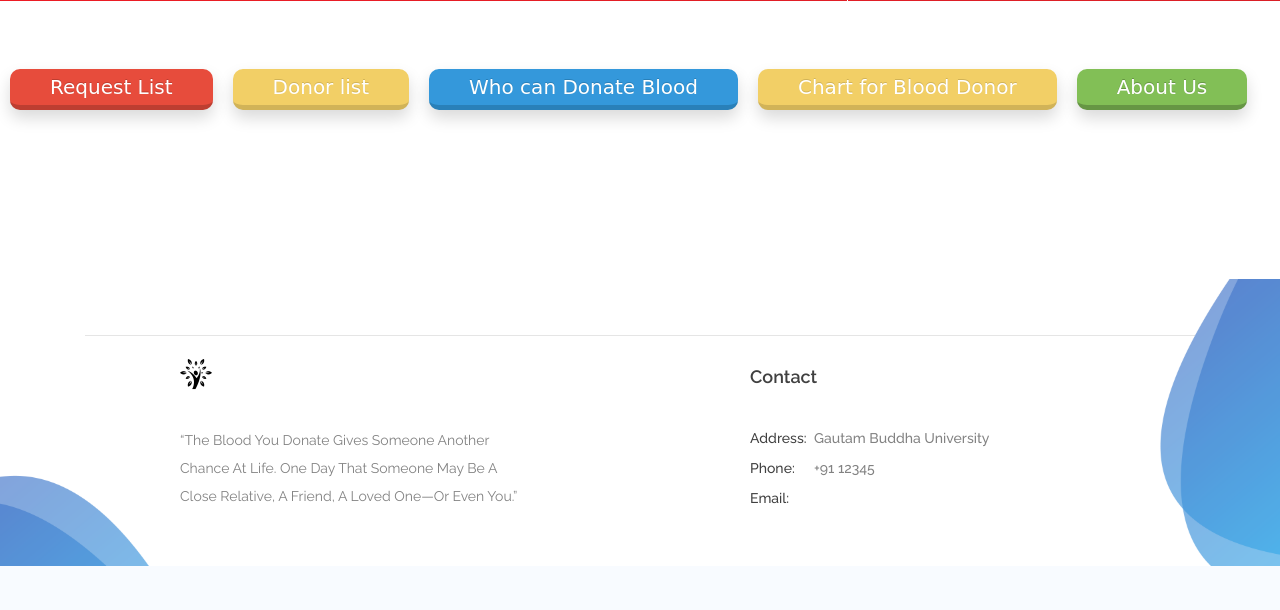
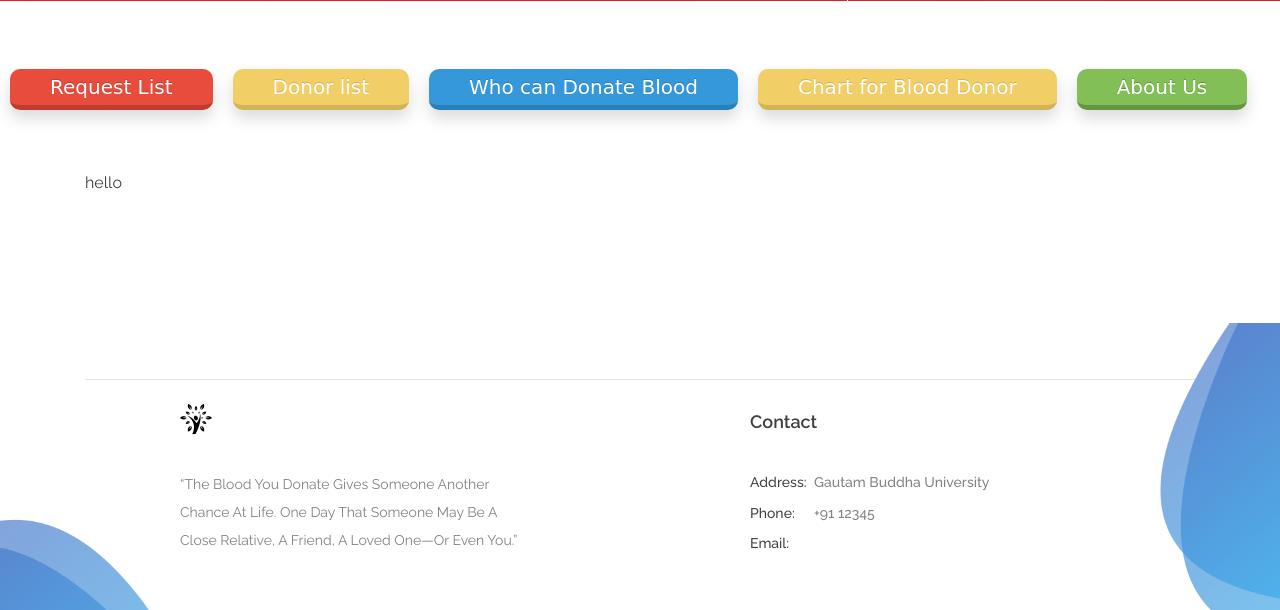
Before and after one commit to kavita-pandey/BloodBank_Project, a Django app: page / in a window 1280 px wide. Shown: the part 699-1309 px from the top of the page. Before the commit the page ends 1265 px from the top, so only its background shows below. Run offline with Django 3.2, Linux system fonts and the light colour scheme; some libraries are stand-ins or nearby versions.

Commit message:
change index

```diff
--- a/templates/index.html
+++ b/templates/index.html
@@ -75,7 +75,7 @@
 
     <div class="homepage-boxes">
         <div class="container">
-            <div class="row">
+  <p>hello</p>          <div class="row">
             </div>
         </div>
     </div>
```
